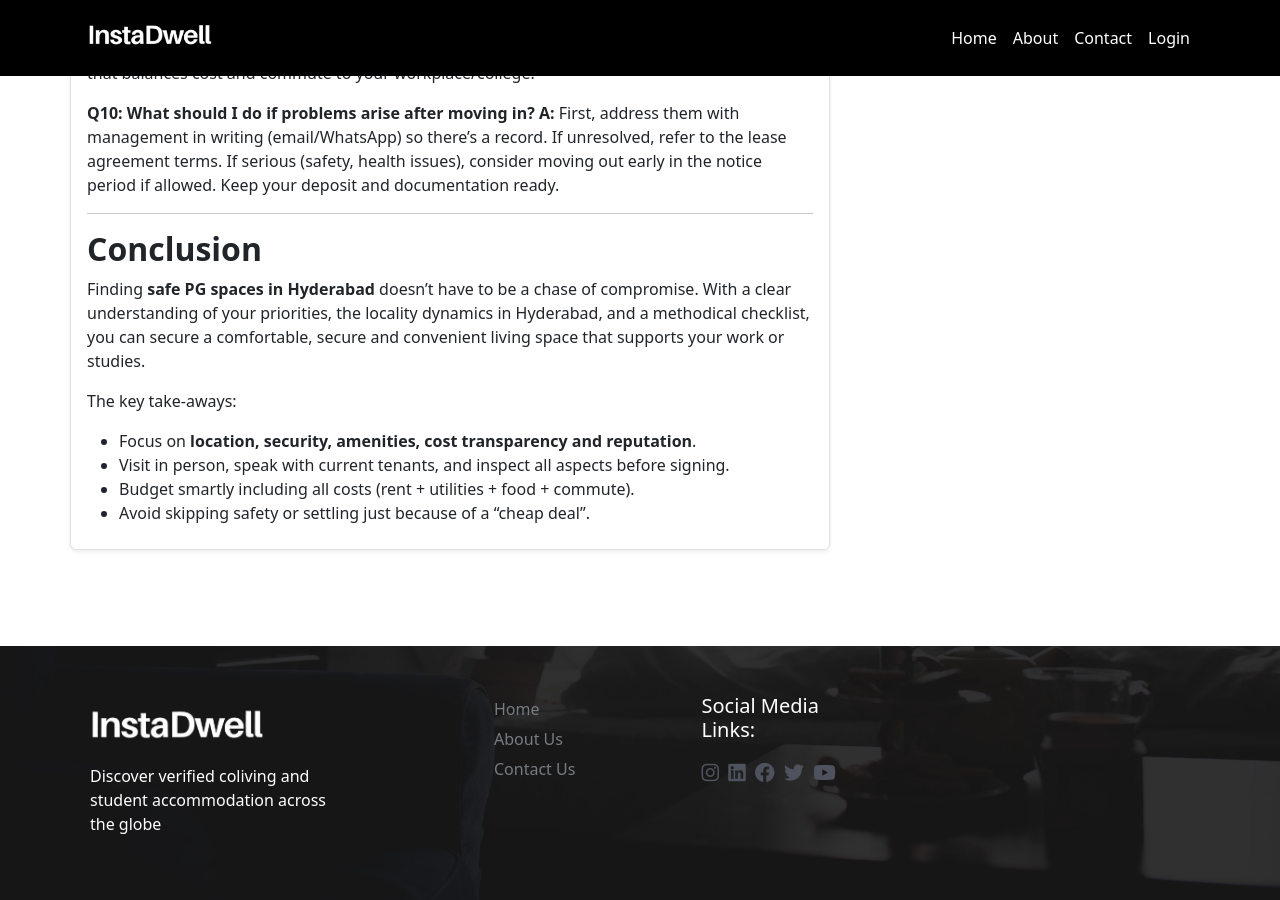
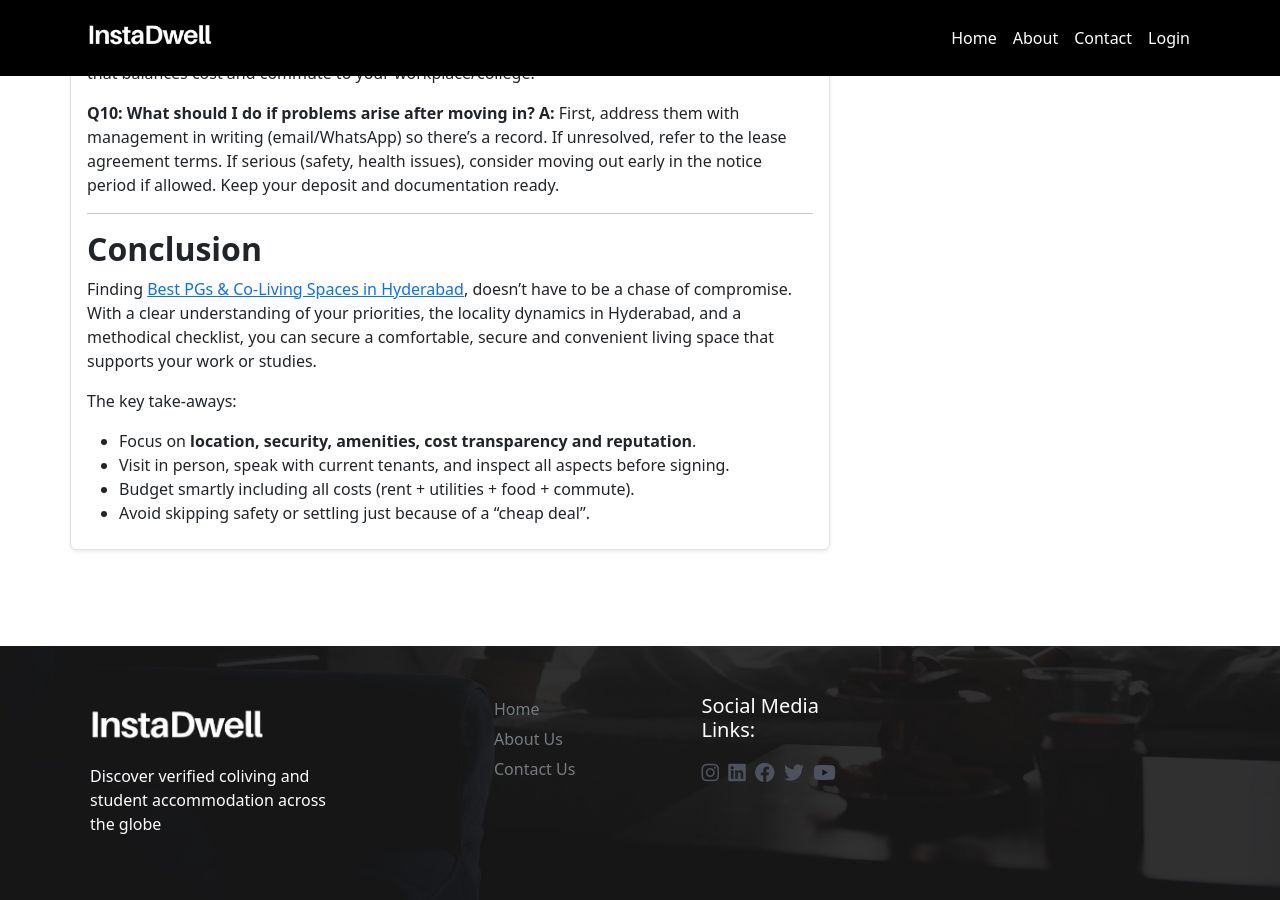
Before and after one commit to instadw/instadwell-blog, a Jekyll site: the page built from _posts/2025-10-22-how-to-find-safe-pgs-spaces-in-hyderabad.md, in a window 1280 px wide and 900 px high, scrolled down 8191 px. Built offline with Jekyll 4.4.1, drawn with Linux system fonts in a browser that asks for light colours; some of the changed text lies outside the part shown.

Commit message:
Update 2025-10-22-how-to-find-safe-pgs-spaces-in-hyderabad.md

```diff
--- a/_posts/2025-10-22-how-to-find-safe-pgs-spaces-in-hyderabad.md
+++ b/_posts/2025-10-22-how-to-find-safe-pgs-spaces-in-hyderabad.md
@@ -44,7 +44,7 @@
 
 ##  **Introduction**
 
-Moving to a city like Hyderabad for work or studies often brings one crucial task: finding a comfortable, secure, and convenient PG (paying-guest) accommodation. Whether you're a fresh graduate, a young professional or someone relocating from another city, securing **safe PG spaces in Hyderabad** is paramount. In this detailed guide, we will walk you through what “safe” really means, how the market works in Hyderabad, what to look out for, how to pick wisely and avoid common mistakes.
+Moving to a city like Hyderabad for work or studies often brings one crucial task: finding a comfortable, secure, and convenient PG (paying-guest) accommodation. Whether you're a fresh graduate, a young professional or someone relocating from another city, securing [Trusted Platform for Student Housing Co-Living ](https://instadwell.com/about)), is paramount. In this detailed guide, we will walk you through what “safe” really means, how the market works in Hyderabad, what to look out for, how to pick wisely and avoid common mistakes.
 
 We’ll cover everything from locality recommendations and detailed checklists, to cost expectations and FAQs. If you follow this guide, you’ll be in a stronger position to identify, evaluate and call dibs on a PG that feels like home and doesn’t become a regret.
 
@@ -276,7 +276,7 @@
 
 ## **Conclusion**
 
-Finding **safe PG spaces in Hyderabad** doesn’t have to be a chase of compromise. With a clear understanding of your priorities, the locality dynamics in Hyderabad, and a methodical checklist, you can secure a comfortable, secure and convenient living space that supports your work or studies.
+Finding [Best PGs & Co-Living Spaces in Hyderabad](https://instadwell.com/search?country=india&lat=17.4065&lng=78.4772&location=hyderabad), doesn’t have to be a chase of compromise. With a clear understanding of your priorities, the locality dynamics in Hyderabad, and a methodical checklist, you can secure a comfortable, secure and convenient living space that supports your work or studies.
 
 The key take-aways:
 
```
